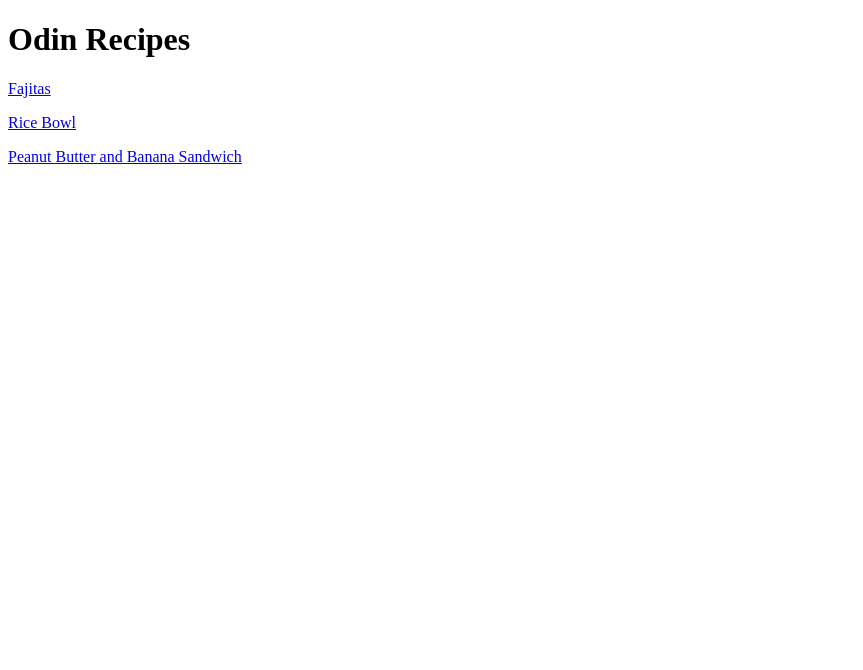
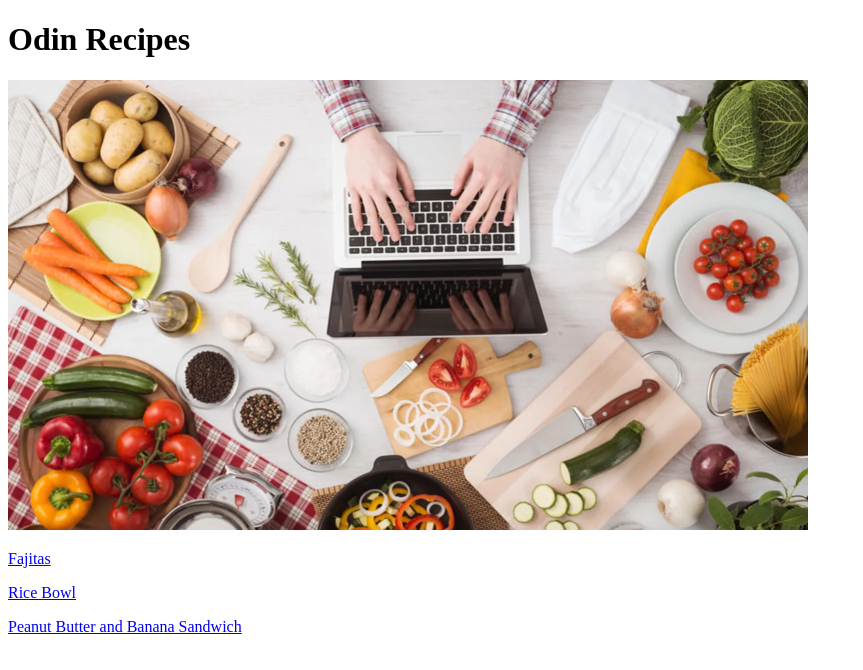
Before and after one commit to nick-gentry/odin-recipes, a plain HTML site: page index.html in a window 1280 px wide. Shown: the whole page, without its empty margins (0-863 px from the left). Drawn offline with Linux system fonts and the light colour scheme.

Commit message:
Add image to homepage

```diff
--- a/index.html
+++ b/index.html
@@ -7,6 +7,11 @@
 
     <body>
         <h1>Odin Recipes</h1>
+
+        <img src="./images/laptop-and-produce.webp" alt="person typing on a laptop with food on the table"
+            width="800px"
+            height="auto">
+
         <p><a href="./recipes/fajitas.html">Fajitas</a></p>
         <p><a href="./recipes/rice-bowl.html">Rice Bowl</a></p>
         <p><a href="./recipes/pb-banana-sandwich.html">Peanut Butter and Banana Sandwich</a></p>
```
Also changed, not shown: images/laptop-and-produce.webp (added).
